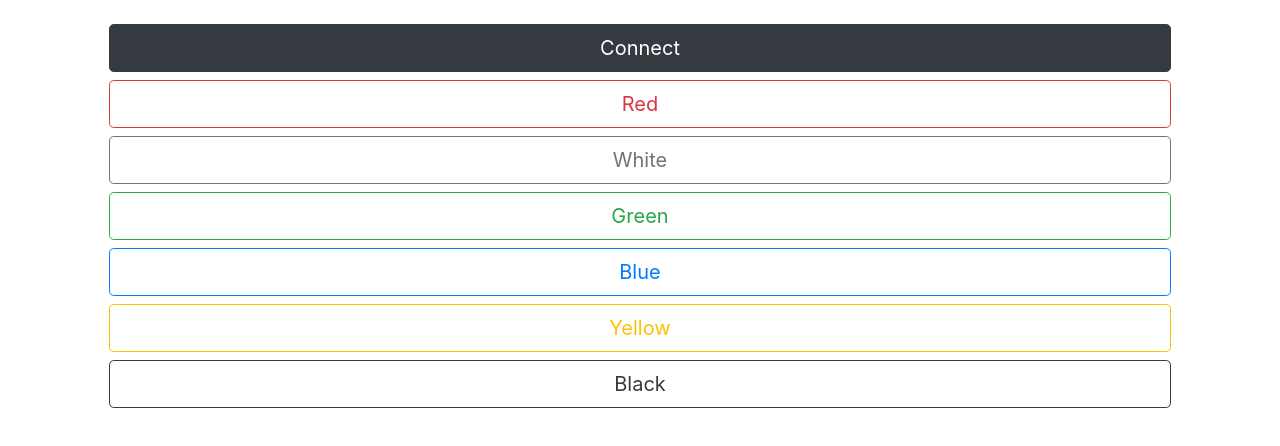
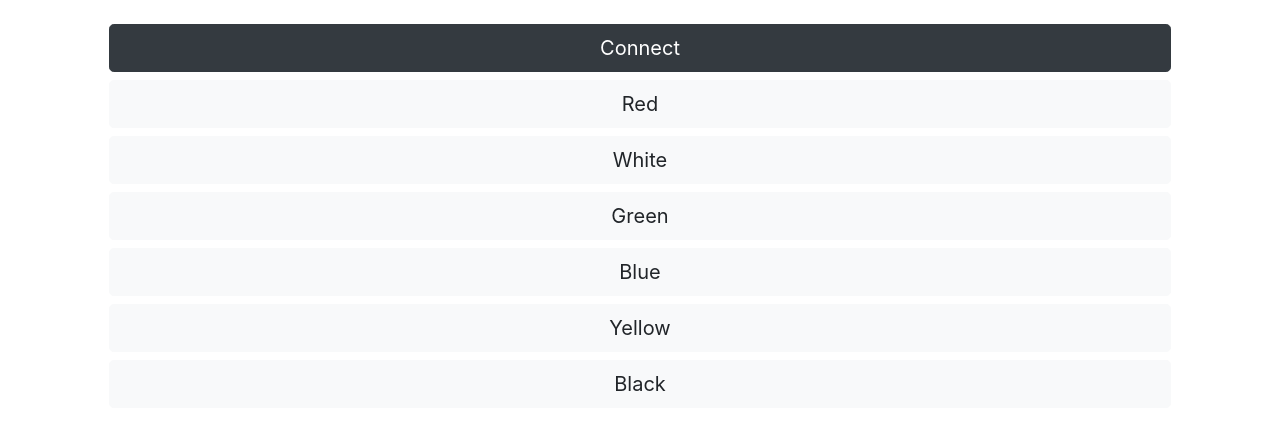
Before and after one commit to VAware-UTDesign/htmlNjsTestPage, a plain HTML site: page index.html in a window 1280 px wide. Drawn offline with nearby package versions, Linux system fonts and the light colour scheme.

Commit message:
changed colors

```diff
--- a/index.html
+++ b/index.html
@@ -26,46 +26,22 @@
         <button id="read" type="button" class="btn btn-dark btn-lg btn-block">
           Connect
         </button>
-        <button
-          id="send1"
-          type="button"
-          class="btn btn-outline-danger btn-lg btn-block"
-        >
+        <button id="send1" type="button" class="btn btn-light btn-lg btn-block">
           Red
         </button>
-        <button
-          id="send2"
-          type="button"
-          class="btn btn-outline-secondary btn-lg btn-block"
-        >
+        <button id="send2" type="button" class="btn btn-light btn-lg btn-block">
           White
         </button>
-        <button
-          id="send3"
-          type="button"
-          class="btn btn-outline-success btn-lg btn-block"
-        >
+        <button id="send3" type="button" class="btn btn-light btn-lg btn-block">
           Green
         </button>
-        <button
-          id="send4"
-          type="button"
-          class="btn btn-outline-primary btn-lg btn-block"
-        >
+        <button id="send4" type="button" class="btn btn-light btn-lg btn-block">
           Blue
         </button>
-        <button
-          id="send5"
-          type="button"
-          class="btn btn-outline-warning btn-lg btn-block"
-        >
+        <button id="send5" type="button" class="btn btn-light btn-lg btn-block">
           Yellow
         </button>
-        <button
-          id="send6"
-          type="button"
-          class="btn btn-outline-dark btn-lg btn-block"
-        >
+        <button id="send6" type="button" class="btn btn-light btn-lg btn-block">
           Black
         </button>
       </div>
```
